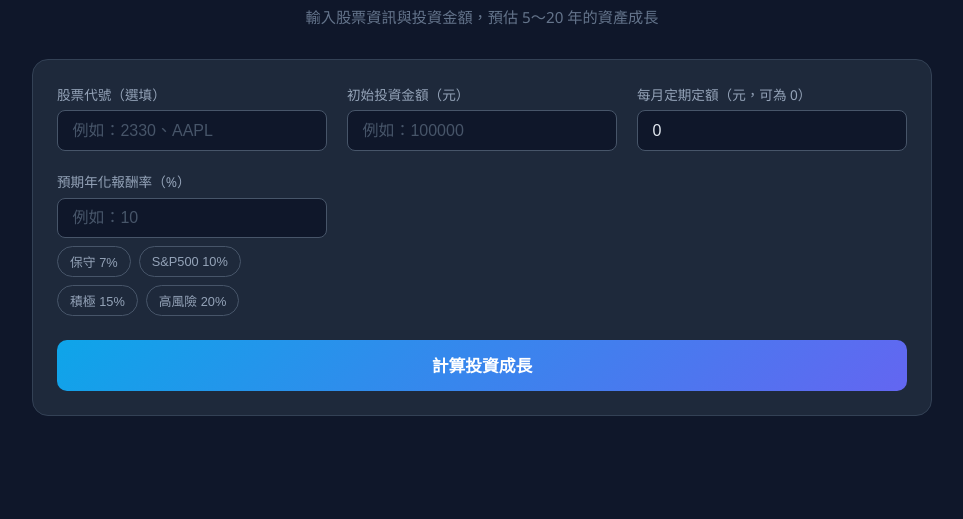
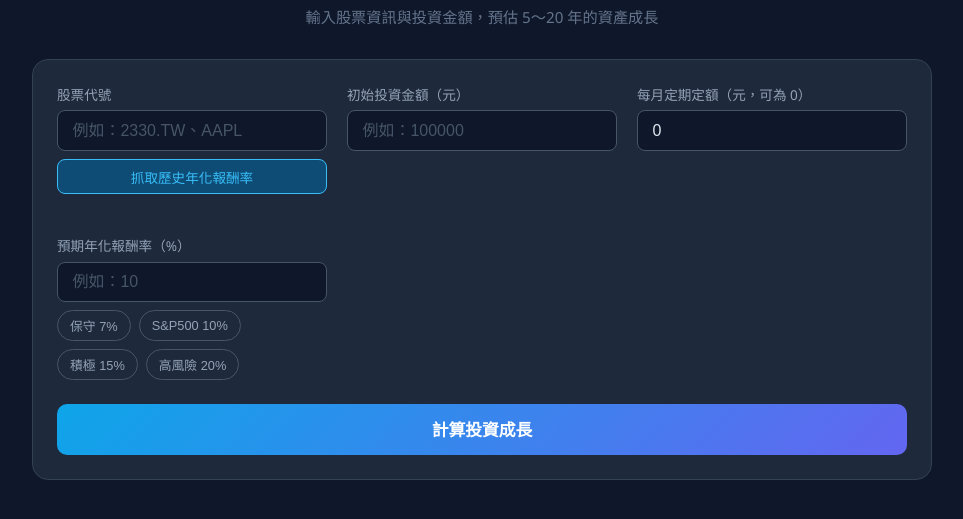
Before and after one commit to krystalli/claude-app, a plain HTML site: page index.html in a window 1280 px wide. Shown: the part 81-600 px from the top of the page, without its empty margins (158-1121 px from the left). Drawn offline with nearby package versions, Linux system fonts and the light colour scheme.

Commit message:
Add auto-fetch historical CAGR from Yahoo Finance via corsproxy

```diff
--- a/index.html
+++ b/index.html
@@ -96,6 +96,32 @@
       border-color: #38bdf8;
       color: #38bdf8;
     }
+
+    .fetch-btn {
+      margin-top: 0.5rem;
+      padding: 0.4rem 1rem;
+      background: #0f4c75;
+      border: 1px solid #38bdf8;
+      border-radius: 8px;
+      color: #38bdf8;
+      font-size: 0.85rem;
+      cursor: pointer;
+      transition: background 0.2s;
+      width: 100%;
+    }
+
+    .fetch-btn:hover { background: #1a6495; }
+    .fetch-btn:disabled { opacity: 0.5; cursor: not-allowed; }
+
+    .fetch-status {
+      font-size: 0.78rem;
+      margin-top: 0.4rem;
+      min-height: 1.2em;
+    }
+
+    .fetch-status.ok { color: #4ade80; }
+    .fetch-status.err { color: #f87171; }
+    .fetch-status.loading { color: #94a3b8; }
 
     .calc-btn {
       width: 100%;
@@ -208,8 +234,10 @@
 <div class="card">
   <div class="form-grid">
     <div>
-      <label>股票代號（選填）</label>
-      <input id="ticker" type="text" placeholder="例如：2330、AAPL" maxlength="10" />
+      <label>股票代號</label>
+      <input id="ticker" type="text" placeholder="例如：2330.TW、AAPL" maxlength="12" />
+      <button class="fetch-btn" onclick="fetchCAGR()">抓取歷史年化報酬率</button>
+      <div class="fetch-status" id="fetchStatus"></div>
     </div>
 
     <div>
@@ -264,6 +292,58 @@
 
   function setRate(val) {
     document.getElementById('rate').value = val;
+  }
+
+  async function fetchCAGR() {
+    const ticker = document.getElementById('ticker').value.trim().toUpperCase();
+    const status = document.getElementById('fetchStatus');
+    const btn = document.querySelector('.fetch-btn');
+
+    if (!ticker) {
+      status.className = 'fetch-status err';
+      status.textContent = '請先輸入股票代號';
+      return;
+    }
+
+    status.className = 'fetch-status loading';
+    status.textContent = '抓取中...';
+    btn.disabled = true;
+
+    try {
+      const proxy = 'https://corsproxy.io/?';
+      const url = `https://query1.finance.yahoo.com/v8/finance/chart/${encodeURIComponent(ticker)}?range=10y&interval=1mo&events=div`;
+      const res = await fetch(proxy + encodeURIComponent(url));
+      if (!res.ok) throw new Error('HTTP ' + res.status);
+      const data = await res.json();
+
+      const result = data?.chart?.result?.[0];
+      if (!result) throw new Error('查無此股票');
+
+      const closes = result.indicators?.adjclose?.[0]?.adjclose || result.indicators?.quote?.[0]?.close;
+      if (!closes || closes.length < 24) throw new Error('歷史資料不足');
+
+      const valid = closes.filter(v => v != null);
+      const startPrice = valid[0];
+      const endPrice = valid[valid.length - 1];
+      const years = valid.length / 12;
+
+      const cagr = (Math.pow(endPrice / startPrice, 1 / years) - 1) * 100;
+      const cagrRounded = Math.round(cagr * 10) / 10;
+
+      document.getElementById('rate').value = cagrRounded;
+
+      const meta = result.meta;
+      const name = meta?.longName || meta?.shortName || ticker;
+      const period = Math.round(years);
+
+      status.className = 'fetch-status ok';
+      status.textContent = `✓ ${name}｜近 ${period} 年 CAGR：${cagrRounded > 0 ? '+' : ''}${cagrRounded}%`;
+    } catch (e) {
+      status.className = 'fetch-status err';
+      status.textContent = `❌ 抓取失敗：${e.message}（台股請加 .TW，例如 2330.TW）`;
+    } finally {
+      btn.disabled = false;
+    }
   }
 
   function fmt(n) {
```
